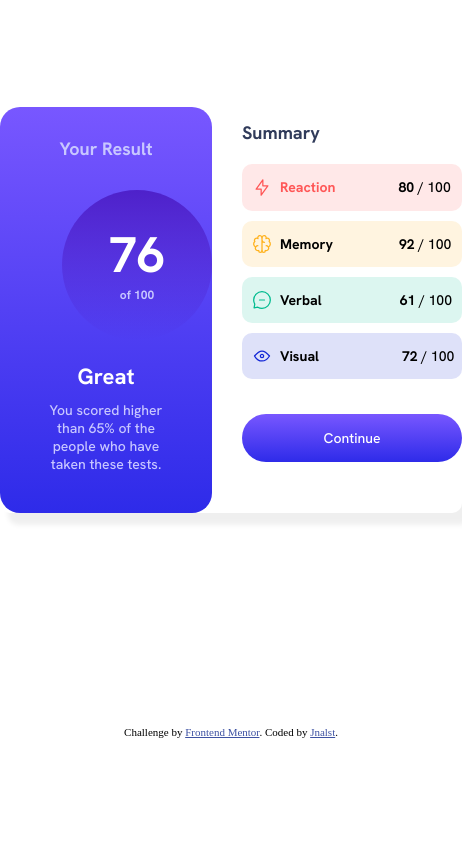
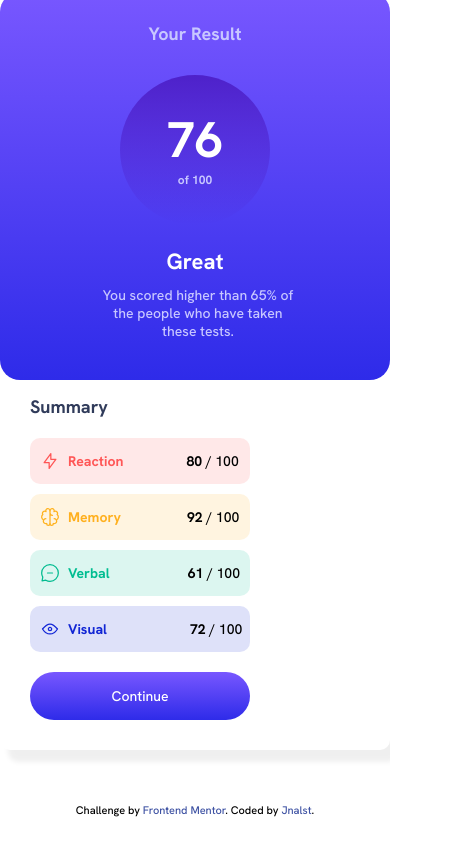
Before and after one commit to jnalst/CHALLENGE-results-component, a plain HTML site: page index.html in a window 390 px wide. Shown: the whole page, 462 px wide, since content can reach past the window. Drawn offline with Linux system fonts and the light colour scheme.

Commit message:
Add files via upload

```diff
--- a/style.css
+++ b/style.css
@@ -27,7 +27,7 @@
   --white: hsl(0, 0%, 100%);
   --paleBlue: hsl(221, 100%, 96%);
   --lightLavender: hsl(241, 100%, 89%);
-  --darkGrayBlue: hsl(224, 30%, 27%);
+  --darkGrayBlue: #303b5a;
 }
 
 body {
@@ -163,6 +163,10 @@ body {
   background-color: #ffb01f23;
 }
 
+.boxinfo2 .memory h3{
+  color: var(--orangeyYellow);
+}
+
 .boxinfo2 .memory p {
   font-size: 1.4rem;
   margin-left: 5.8rem;
@@ -171,6 +175,10 @@ body {
 
 .boxinfo2 .verbal {
   background-color: #00bd9123;
+}
+
+.boxinfo2 .verbal h3{
+  color: var(--greenTeal);
 }
 
 .boxinfo2 .verbal p {
@@ -183,6 +191,10 @@ body {
   background-color: #1125d423;
 }
 
+.boxinfo2 .visual h3{
+  color: var(--cobaltBlue);
+}
+
 .boxinfo2 .visual p {
   font-size: 1.4rem;
   margin-left: 7.5rem;
@@ -192,7 +204,6 @@ body {
 .boxinfo2 a {
   text-align: center;
   padding-block: 1.5rem;
-
   text-decoration: none;
   font-family: "Hanken Grotesk";
   font-size: 1.4rem;
@@ -210,5 +221,52 @@ body {
 
 .boxinfo2 .botao:hover {
   cursor: pointer;
-  background-color: var(--darkGrayBlue);
+  background: #303b5a;
+  transition: 0.32s;
 }
+
+
+.attribution{
+  font-family: "Hanken Grotesk";
+  font-size: 1.6rem;
+}
+
+.attribution a{
+  text-decoration: none;
+  color: var(--violetBlue);
+}
+
+@media screen and (max-width: 600px) {
+
+  .boxInfo {
+    margin-top: -3.5rem;
+    display: grid;
+    grid-template-columns: 1fr;
+    box-shadow: 8px 12px 5px #00000010;
+    border-radius: 1rem;
+    min-width: 100vw;
+  }
+
+  .boxinfo1 .score {
+    display: flex;
+    flex-direction: column;
+    place-items: center;
+    text-align: center;
+    background: linear-gradient(0deg, #2421ca00, #4e21ca);
+    border-radius: 50%;
+    width: 15rem;
+    height: 15rem;
+    gap: 2rem;
+    margin-left: 12rem;
+    margin-top: 3rem;
+  }
+
+  .boxinfo1 .text  {
+  margin-left: 10rem;
+  }
+
+  .boxinfo2 .botao {
+    margin-top: 1rem;
+    margin-bottom: 2rem;
+  }
+}
```
